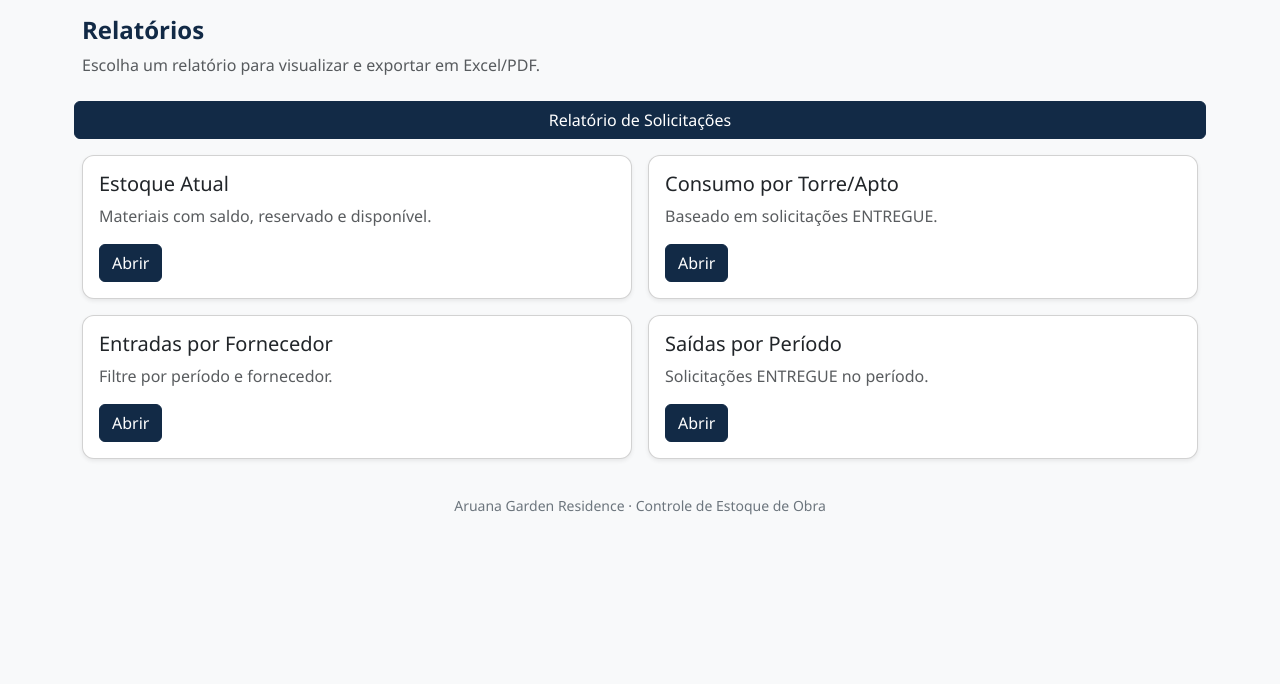
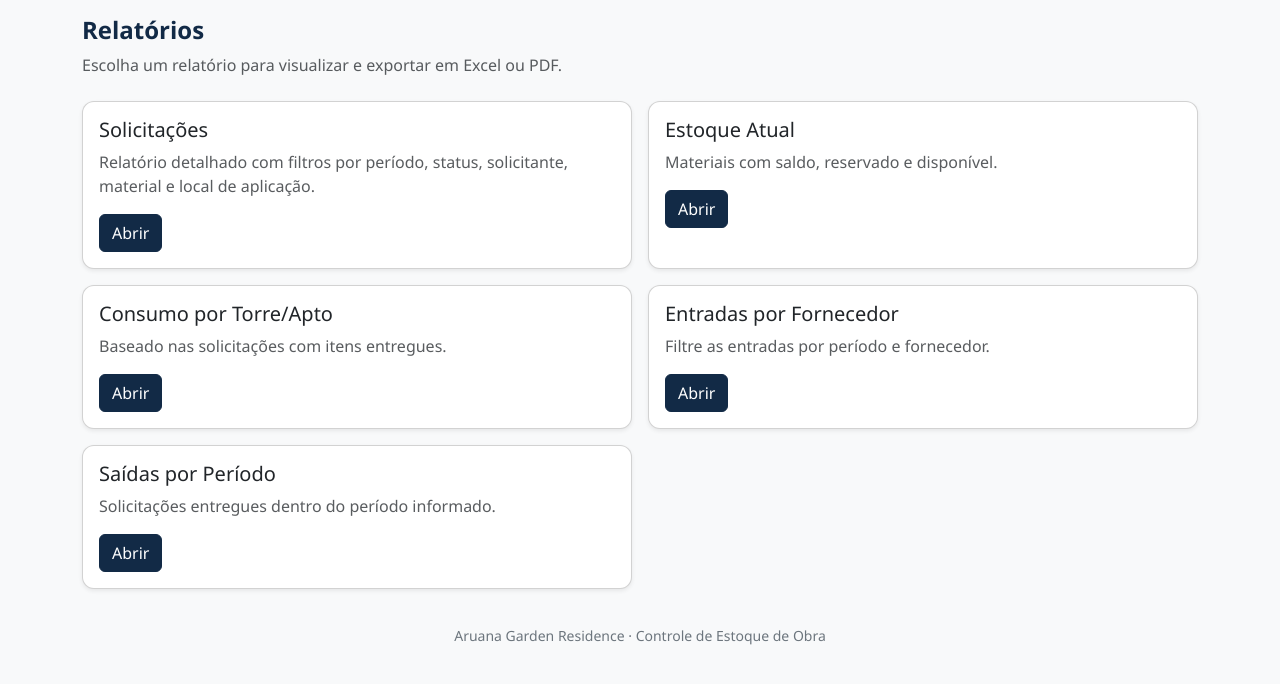
Before and after one commit to JoaoGois72/aruana-estoque, a Flask app: page /relatorios in a window 1280 px wide. Shown: the part 88-772 px from the top of the page. Run offline with Flask 3, Linux system fonts and the light colour scheme; a user stored in the database is signed in; data that the repository does not hold is empty; parts of the project's set-up code (start-up, migrations or seed data) failed here and were passed over; some libraries are stand-ins or nearby versions.

Commit message:
Update index.html

```diff
--- a/app/templates/relatorios/index.html
+++ b/app/templates/relatorios/index.html
@@ -3,57 +3,104 @@
 
 <div class="mb-4">
   <h4>Relatórios</h4>
-  <p class="text-muted">Escolha um relatório para visualizar e exportar em Excel/PDF.</p>
+  <p class="text-muted mb-0">
+    Escolha um relatório para visualizar e exportar em Excel ou PDF.
+  </p>
 </div>
 
 <div class="row g-3">
-  <a
-  href="{{ url_for(
-    'estoque.relatorio_solicitacoes'
-  ) }}"
-  class="btn btn-primary"
-  >
-    Relatório de Solicitações
-  </a>
+
   <div class="col-12 col-md-6">
-    <div class="card shadow-sm">
+    <div class="card shadow-sm h-100">
       <div class="card-body">
-        <h5 class="card-title">Estoque Atual</h5>
-        <p class="text-muted">Materiais com saldo, reservado e disponível.</p>
-        <a href="{{ url_for('relatorios.relatorio_estoque') }}" class="btn btn-primary">Abrir</a>
+        <h5 class="card-title">Solicitações</h5>
+        <p class="text-muted">
+          Relatório detalhado com filtros por período, status, solicitante,
+          material e local de aplicação.
+        </p>
+
+        <a
+          href="{{ url_for('estoque.relatorio_solicitacoes') }}"
+          class="btn btn-primary"
+        >
+          Abrir
+        </a>
       </div>
     </div>
   </div>
 
   <div class="col-12 col-md-6">
-    <div class="card shadow-sm">
+    <div class="card shadow-sm h-100">
       <div class="card-body">
-        <h5 class="card-title">Consumo por Torre/Apto</h5>
-        <p class="text-muted">Baseado em solicitações ENTREGUE.</p>
-        <a href="{{ url_for('relatorios.relatorio_consumo') }}" class="btn btn-primary">Abrir</a>
+        <h5 class="card-title">Estoque Atual</h5>
+        <p class="text-muted">
+          Materiais com saldo, reservado e disponível.
+        </p>
+
+        <a
+          href="{{ url_for('relatorios.relatorio_estoque') }}"
+          class="btn btn-primary"
+        >
+          Abrir
+        </a>
       </div>
     </div>
   </div>
 
   <div class="col-12 col-md-6">
-    <div class="card shadow-sm">
+    <div class="card shadow-sm h-100">
       <div class="card-body">
-        <h5 class="card-title">Entradas por Fornecedor</h5>
-        <p class="text-muted">Filtre por período e fornecedor.</p>
-        <a href="{{ url_for('relatorios.relatorio_entradas_fornecedor') }}" class="btn btn-primary">Abrir</a>
+        <h5 class="card-title">Consumo por Torre/Apto</h5>
+        <p class="text-muted">
+          Baseado nas solicitações com itens entregues.
+        </p>
+
+        <a
+          href="{{ url_for('relatorios.relatorio_consumo') }}"
+          class="btn btn-primary"
+        >
+          Abrir
+        </a>
       </div>
     </div>
   </div>
 
   <div class="col-12 col-md-6">
-    <div class="card shadow-sm">
+    <div class="card shadow-sm h-100">
+      <div class="card-body">
+        <h5 class="card-title">Entradas por Fornecedor</h5>
+        <p class="text-muted">
+          Filtre as entradas por período e fornecedor.
+        </p>
+
+        <a
+          href="{{ url_for('relatorios.relatorio_entradas_fornecedor') }}"
+          class="btn btn-primary"
+        >
+          Abrir
+        </a>
+      </div>
+    </div>
+  </div>
+
+  <div class="col-12 col-md-6">
+    <div class="card shadow-sm h-100">
       <div class="card-body">
         <h5 class="card-title">Saídas por Período</h5>
-        <p class="text-muted">Solicitações ENTREGUE no período.</p>
-        <a href="{{ url_for('relatorios.relatorio_saidas_periodo') }}" class="btn btn-primary">Abrir</a>
+        <p class="text-muted">
+          Solicitações entregues dentro do período informado.
+        </p>
+
+        <a
+          href="{{ url_for('relatorios.relatorio_saidas_periodo') }}"
+          class="btn btn-primary"
+        >
+          Abrir
+        </a>
       </div>
     </div>
   </div>
 
 </div>
+
 {% endblock %}
```
